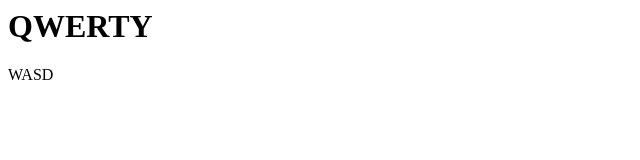
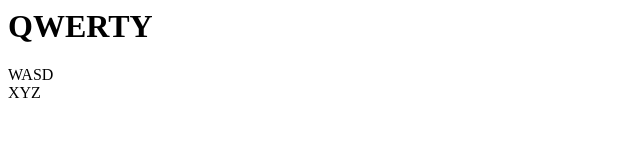
Before and after one commit to rafaelpratti/Ativ.-Prog-WEB, a plain HTML site: page index.html in a window 1280 px wide. Shown: the full height of the page, 0-640 px from the left. Drawn offline with Linux system fonts and the light colour scheme.

Commit message:
Update index.html

```diff
--- a/index.html
+++ b/index.html
@@ -4,6 +4,6 @@
 </head>
 <body>
 <h1> QWERTY </h1>
-<p1> WASD </p1>
+<p1> WASD <br> XYZ </p1>
 </body>
 </html>
```
